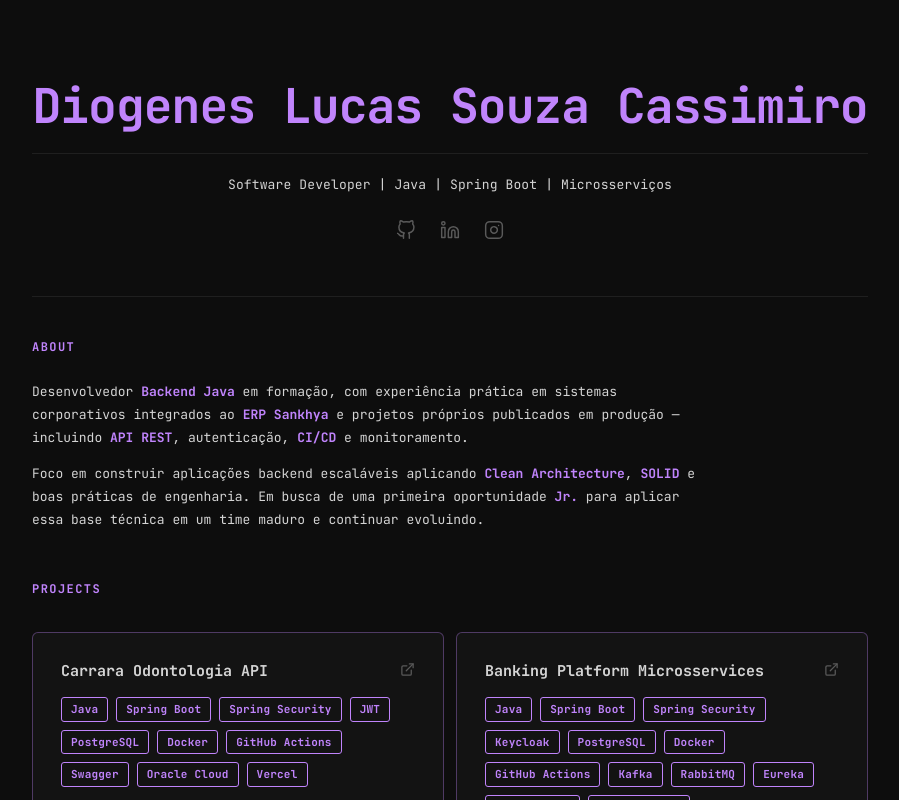
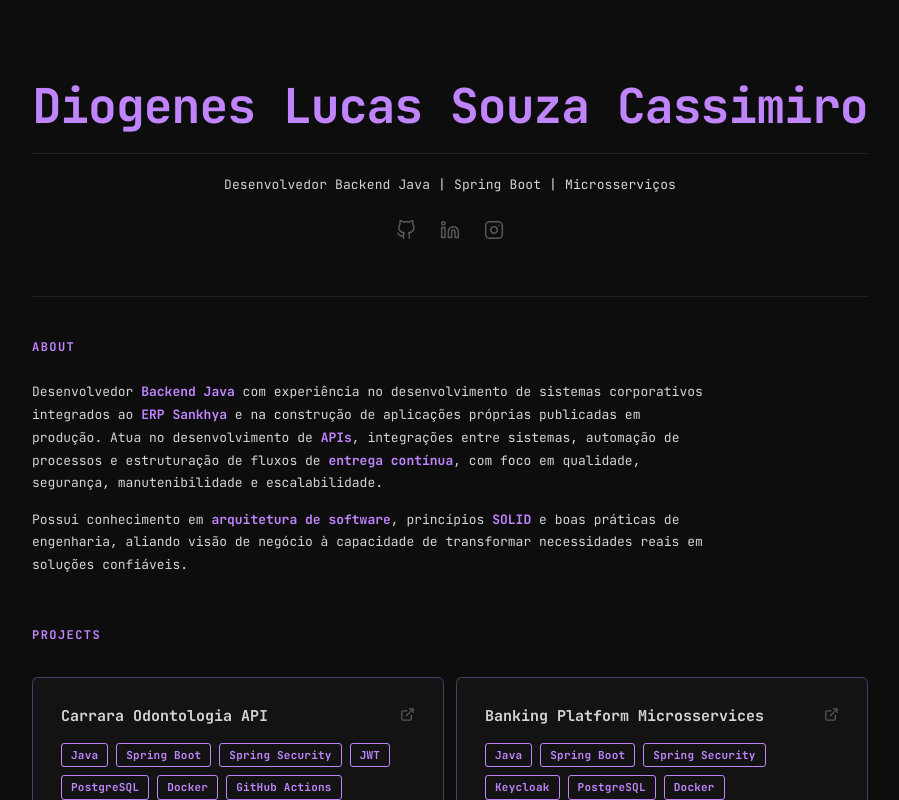
Before and after one commit to devdiogin/Portfolio, a React (Vite) app: page / in a window 1280 px wide. Shown: the top 800 px of the page, without its empty margins (190-1089 px from the left). Built offline with nearby package versions, Linux system fonts and the light colour scheme.

Commit message:
fix: ajuste no seção about

```diff
--- a/src/components/About.jsx
+++ b/src/components/About.jsx
@@ -4,19 +4,20 @@ export function About() {
       <p className="section-label">ABOUT</p>
       <div className="about-body">
         <p>
-          Desenvolvedor <span className="about-highlight">Backend Java</span> em formação,
-          com experiência prática em sistemas corporativos integrados ao{' '}
-          <span className="about-highlight">ERP Sankhya</span> e projetos próprios
-          publicados em produção — incluindo{' '}
-          <span className="about-highlight">API REST</span>, autenticação,{' '}
-          <span className="about-highlight">CI/CD</span> e monitoramento.
+          Desenvolvedor <span className="about-highlight">Backend Java</span> com experiência
+          no desenvolvimento de sistemas corporativos integrados ao{' '}
+          <span className="about-highlight">ERP Sankhya</span> e na construção de aplicações
+          próprias publicadas em produção. Atua no desenvolvimento de{' '}
+          <span className="about-highlight">APIs</span>, integrações entre sistemas, automação
+          de processos e estruturação de fluxos de{' '}
+          <span className="about-highlight">entrega contínua</span>, com foco em qualidade,
+          segurança, manutenibilidade e escalabilidade.
         </p>
         <p>
-          Foco em construir aplicações backend escaláveis aplicando{' '}
-          <span className="about-highlight">Clean Architecture</span>,{' '}
-          <span className="about-highlight">SOLID</span> e boas práticas de engenharia.
-          Em busca de uma primeira oportunidade <span className="about-highlight">Jr.</span>{' '}
-          para aplicar essa base técnica em um time maduro e continuar evoluindo.
+          Possui conhecimento em <span className="about-highlight">arquitetura de software</span>,
+          princípios <span className="about-highlight">SOLID</span> e boas práticas de engenharia,
+          aliando visão de negócio à capacidade de transformar necessidades reais em soluções
+          confiáveis.
         </p>
       </div>
     </section>
--- a/src/components/Header.jsx
+++ b/src/components/Header.jsx
@@ -19,7 +19,7 @@ const socialLinks = [
   },
 ];
 
-const ROLE_LINE = 'Software Developer | Java | Spring Boot | Microsserviços';
+const ROLE_LINE = 'Desenvolvedor Backend Java | Spring Boot | Microsserviços';
 
 export function Header() {
   const { displayed: roleText, done: roleDone } = useTypewriter(ROLE_LINE, 22, 400);
```
